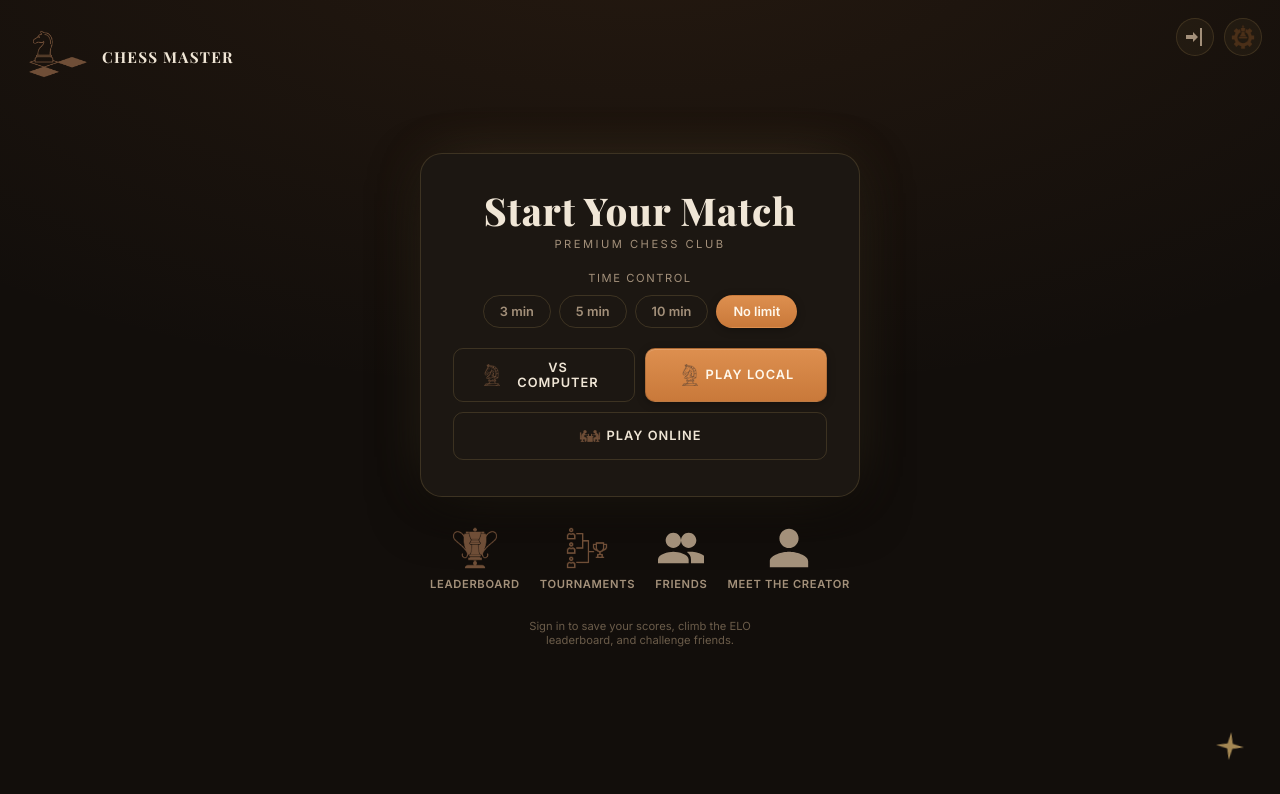
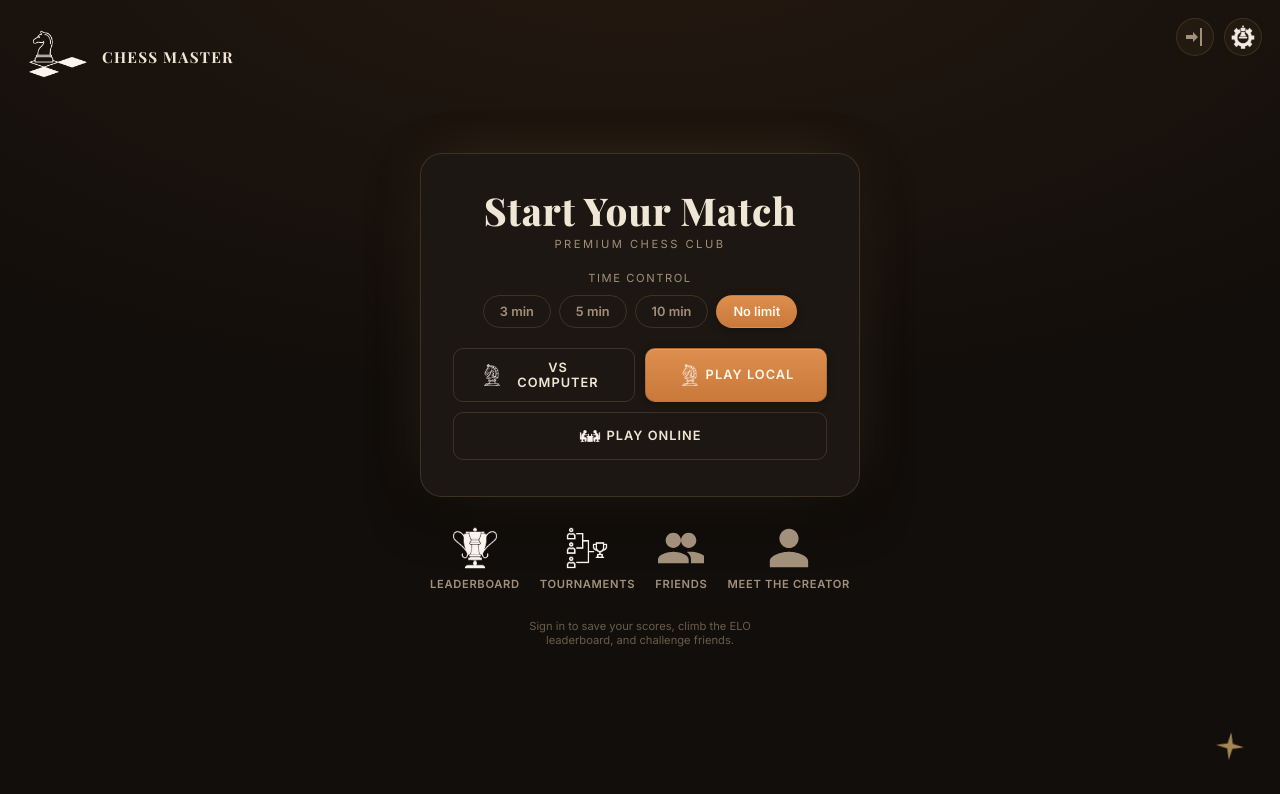
Before and after one commit to MomenLotfy/End-to-End-Kubernetes-Chess-DevSecOps-FullStack-Project, a React (Create React App) app in the folder Chess-Frontend/: page / in a window 1280 px wide. Shown: the top 794 px of the page. Built offline with nearby package versions, Linux system fonts and the light colour scheme; no server answers; a web font is replaced by a local one.

Commit message:
enhance SVG icon

```diff
--- a/Chess-Frontend/src/components/AIPlay.js
+++ b/Chess-Frontend/src/components/AIPlay.js
@@ -37,7 +37,7 @@ export default function AIPlay({ onExit }) {
   const isAiTurn = started && game.turn === aiColor && !game.promo && !game.status?.match(/checkmate|stalemate|timeout/);
 
   useEffect(() => {
-    if (!isAiTurn && aiMovingRef.current) return;
+    if (!isAiTurn) return; // Only request AI move when it's AI's turn
     aiMovingRef.current = true;
     const fen = boardToFEN(game.board, game.turn, game.cast, game.ep, game.hist);
     requestMove(fen, { skillLevel: difficulty.skillLevel, movetimeMs: difficulty.movetimeMs }).then(mv => {
--- a/Chess-Frontend/src/components/ui/Icon.js
+++ b/Chess-Frontend/src/components/ui/Icon.js
@@ -1,5 +1,6 @@
 // src/components/ui/Icon.js
 import React from "react";
+import { useSettings } from "../../contexts/SettingsContext";
 import backMain from "../../svg/back-icon-main.svg";
 import backWhite from "../../svg/back-icon-white.svg";
 import chatMain from "../../svg/chat-icon-main.svg";
@@ -103,10 +104,9 @@ const icons = {
 
 export default function Icon({ name, size = 24, title, className }) {
   // Detect dark mode via prefers-color-scheme or data-theme attribute
-  const isDark = typeof window !== "undefined" && (
-    (window.matchMedia && window.matchMedia('(prefers-color-scheme: dark)').matches) ||
-    document.documentElement.getAttribute('data-theme') === 'dark'
-  );
+  // Determine current theme from application settings (useSettings) for reliable updates.
+  const { mode } = useSettings(); // "dark" or "light"
+  const isDark = mode === "dark";
 
   const entry = icons[name];
   if (!entry) return null;
```
Also changed, not shown: 1 other file (tests, documents, lock files or other folders).
